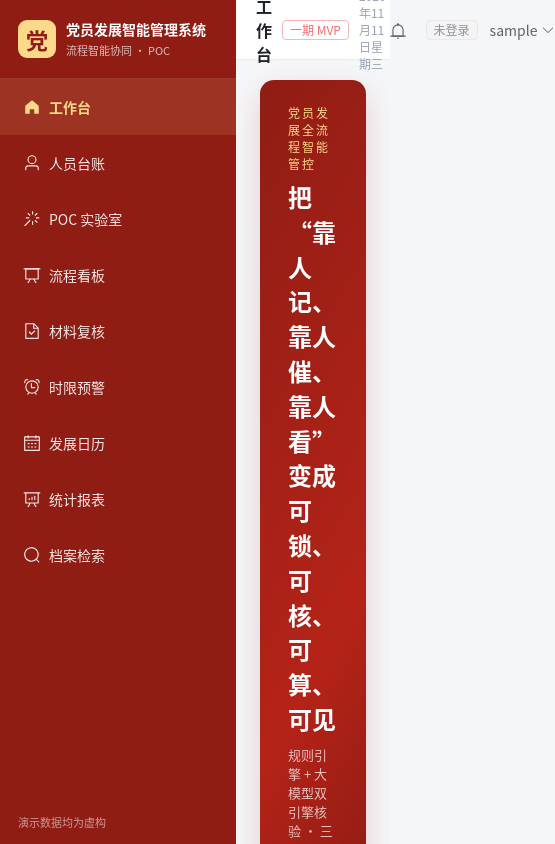
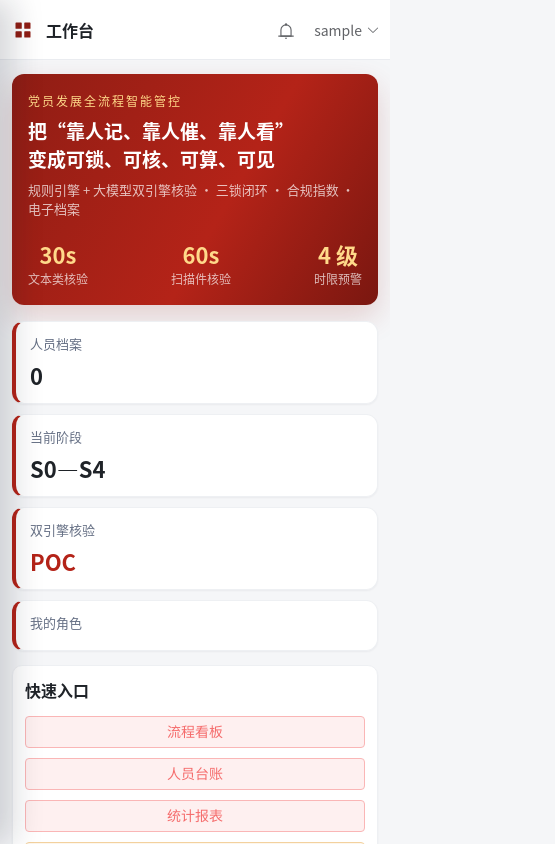
Before and after one commit to zhh123465/Party_Building_System, a Vue app in the folder frontend/: page /dashboard in a window 390 px wide. Shown: the whole page, 555 px wide, since content can reach past the window. Built offline with nearby package versions, Linux system fonts and the light colour scheme; no server answers; sample sign-in values are in the browser's storage.

Commit message:
perf: 前端响应式与移动端适配

```diff
--- a/frontend/index.html
+++ b/frontend/index.html
@@ -4,6 +4,7 @@
     <meta charset="UTF-8" />
     <meta name="viewport" content="width=device-width, initial-scale=1.0" />
     <link rel="icon" href="/favicon.svg" type="image/svg+xml" />
+    <meta name="theme-color" content="#8f1d14" />
     <title>党员发展智能管理系统</title>
   </head>
   <body>
--- a/frontend/src/layouts/MainLayout.vue
+++ b/frontend/src/layouts/MainLayout.vue
@@ -1,6 +1,7 @@
 <template>
   <el-container class="layout">
-    <el-aside width="236px" class="aside">
+    <div v-if="isMobile && sidebarOpen" class="sidebar-mask" @click="sidebarOpen = false"></div>
+    <el-aside width="236px" class="aside" :class="{ 'mobile-open': sidebarOpen }">
       <div class="brand">
         <div class="brand-mark">党</div>
         <div>
@@ -52,6 +53,9 @@
     <el-container>
       <el-header class="header">
         <div class="header-left">
+          <el-button v-if="isMobile" link class="menu-btn" @click="sidebarOpen = true">
+            <el-icon size="20"><Menu /></el-icon>
+          </el-button>
           <span class="header-title">{{ route.meta.title || '工作台' }}</span>
           <el-tag size="small" effect="plain" type="danger">一期 MVP</el-tag>
           <span class="today">{{ today }}</span>
@@ -83,7 +87,7 @@
 </template>
 
 <script setup>
-import { computed, onMounted, ref, watch } from 'vue'
+import { computed, onBeforeUnmount, onMounted, ref, watch } from 'vue'
 import { useRoute, useRouter } from 'vue-router'
 import { useAuthStore } from '../stores/auth'
 import { ElMessage } from 'element-plus'
@@ -96,6 +100,19 @@ const auth = useAuthStore()
 const activeMenu = computed(() => route.path)
 const unread = ref(0)
 const today = new Date().toLocaleDateString('zh-CN', { year: 'numeric', month: 'long', day: 'numeric', weekday: 'long' })
+const isMobile = ref(false)
+const sidebarOpen = ref(false)
+
+function updateViewport() {
+  isMobile.value = window.innerWidth <= 900
+  if (!isMobile.value) sidebarOpen.value = false
+}
+
+onMounted(() => {
+  updateViewport()
+  window.addEventListener('resize', updateViewport)
+})
+onBeforeUnmount(() => window.removeEventListener('resize', updateViewport))
 
 async function refreshUnread() {
   try {
@@ -106,7 +123,10 @@ async function refreshUnread() {
 }
 
 onMounted(refreshUnread)
-watch(() => route.path, refreshUnread)
+watch(() => route.path, () => {
+  refreshUnread()
+  sidebarOpen.value = false
+})
 const roleMap = { R1: '超级管理员', R2: '支部书记', R3: '党务助理', R4: '学生' }
 const roleLabel = computed(() => roleMap[auth.role] || auth.role || '未登录')
 
@@ -161,6 +181,7 @@ async function onCommand(command) {
 .menu {
   border-right: none;
   flex: 1;
+  overflow-y: auto;
 }
 .aside-footer {
   padding: 14px 18px;
@@ -178,6 +199,10 @@ async function onCommand(command) {
   display: flex;
   align-items: center;
   gap: 10px;
+}
+.menu-btn {
+  display: none;
+  color: #8f1d14;
 }
 .header-title {
   font-size: 16px;
@@ -205,5 +230,46 @@ async function onCommand(command) {
 .main {
   padding: 20px 24px 30px;
   overflow: auto;
+  -webkit-overflow-scrolling: touch;
+}
+.sidebar-mask {
+  position: fixed;
+  inset: 0;
+  background: rgba(16, 24, 40, 0.45);
+  z-index: 1999;
+}
+
+@media (max-width: 900px) {
+  .aside {
+    position: fixed;
+    left: 0;
+    top: 0;
+    bottom: 0;
+    z-index: 2000;
+    transform: translateX(-100%);
+    transition: transform 0.22s ease;
+    box-shadow: 12px 0 30px rgba(16, 24, 40, 0.18);
+  }
+  .aside.mobile-open {
+    transform: translateX(0);
+  }
+  .menu-btn {
+    display: inline-flex;
+  }
+  .today {
+    display: none;
+  }
+  .header {
+    padding: 0 10px;
+  }
+  .header-left .el-tag {
+    display: none;
+  }
+  .header-right .el-tag {
+    display: none;
+  }
+  .main {
+    padding: 14px 12px 26px;
+  }
 }
 </style>
--- a/frontend/src/main.js
+++ b/frontend/src/main.js
@@ -6,7 +6,7 @@ import 'element-plus/es/components/message-box/style/css'
 import 'element-plus/es/components/loading/style/css'
 import {
   AlarmClock, ArrowDown, Bell, Calendar, DataAnalysis, DataBoard, Document,
-  DocumentChecked, HomeFilled, Lock, MagicStick, Search, Setting, Timer, UploadFilled, User
+  DocumentChecked, HomeFilled, Lock, MagicStick, Menu, Search, Setting, Timer, UploadFilled, User
 } from '@element-plus/icons-vue'
 import App from './App.vue'
 import router from './router'
@@ -18,7 +18,7 @@ app.use(router)
 app.use(ElLoading)
 const icons = {
   AlarmClock, ArrowDown, Bell, Calendar, DataAnalysis, DataBoard, Document,
-  DocumentChecked, HomeFilled, Lock, MagicStick, Search, Setting, Timer, UploadFilled, User
+  DocumentChecked, HomeFilled, Lock, MagicStick, Menu, Search, Setting, Timer, UploadFilled, User
 }
 for (const [key, component] of Object.entries(icons)) {
   app.component(key, component)
--- a/frontend/src/styles/main.css
+++ b/frontend/src/styles/main.css
@@ -140,3 +140,115 @@ body {
     grid-template-columns: repeat(2, minmax(0, 1fr));
   }
 }
+/* ---------- 响应式与移动端适配 ---------- */
+html, body {
+  overflow-x: hidden;
+}
+
+@media (max-width: 900px) {
+  .page-title {
+    font-size: 18px;
+  }
+  .page-subtitle {
+    font-size: 12px;
+    line-height: 1.6;
+    margin-bottom: 12px;
+  }
+  .card {
+    padding: 12px;
+    border-radius: 10px;
+  }
+  .stat-grid,
+  .stat-grid.five {
+    grid-template-columns: repeat(2, minmax(0, 1fr));
+    gap: 10px;
+  }
+  .stat-card {
+    padding: 12px 14px;
+  }
+  .stat-card .value {
+    font-size: 22px;
+  }
+  .grid {
+    grid-template-columns: 1fr !important;
+  }
+  .toolbar {
+    gap: 8px;
+  }
+  .toolbar .el-input,
+  .toolbar .el-select,
+  .toolbar .el-date-editor,
+  .toolbar .el-input-number {
+    width: 100% !important;
+    flex: 1 1 100%;
+  }
+  .toolbar .el-button {
+    min-height: 38px;
+  }
+  .el-dialog {
+    width: 94vw !important;
+    max-width: 94vw;
+    margin-top: 4vh !important;
+  }
+  .el-dialog__body {
+    padding: 12px 14px;
+  }
+  .el-drawer {
+    width: 92vw !important;
+  }
+  .el-message-box {
+    width: 90vw !important;
+    max-width: 90vw;
+  }
+  .el-table {
+    font-size: 12px;
+  }
+  .el-table .cell {
+    word-break: break-word;
+  }
+  .el-pagination {
+    flex-wrap: wrap;
+    row-gap: 6px;
+  }
+}
+
+@media (max-width: 600px) {
+  .stat-grid,
+  .stat-grid.five {
+    grid-template-columns: 1fr;
+  }
+  .toolbar {
+    flex-direction: column;
+    align-items: stretch;
+  }
+  .toolbar > .el-button,
+  .toolbar > .el-dropdown {
+    width: 100%;
+  }
+  .toolbar > div[style*="flex:1"] {
+    display: none;
+  }
+  .page-title {
+    font-size: 17px;
+  }
+  .el-dialog {
+    width: 96vw !important;
+    max-width: 96vw;
+    margin-top: 2vh !important;
+  }
+  .el-drawer {
+    width: 96vw !important;
+  }
+  .el-descriptions__label,
+  .el-descriptions__content {
+    font-size: 12px;
+  }
+}
+
+@media (hover: none) {
+  .card:hover,
+  .stat-card:hover {
+    transform: none;
+    box-shadow: 0 1px 2px rgba(16, 24, 40, 0.05);
+  }
+}
--- a/frontend/src/views/Board.vue
+++ b/frontend/src/views/Board.vue
@@ -384,4 +384,10 @@ h3 {
   .five { grid-template-columns: repeat(2, minmax(0, 1fr)); }
   .grid { grid-template-columns: 1fr; }
 }
+@media (max-width: 600px) {
+  .five { grid-template-columns: 1fr; }
+  .chart { height: 200px; }
+  .dist-row { grid-template-columns: 76px 1fr 28px; }
+  .blocker-item { flex-wrap: wrap; }
+}
 </style>
--- a/frontend/src/views/Dashboard.vue
+++ b/frontend/src/views/Dashboard.vue
@@ -155,4 +155,28 @@ h3 {
     align-items: flex-start;
   }
 }
+@media (max-width: 600px) {
+  .hero {
+    padding: 18px 16px;
+    border-radius: 12px;
+  }
+  .hero h1 {
+    font-size: 19px;
+  }
+  .hero-badges {
+    width: 100%;
+    justify-content: space-between;
+    gap: 8px;
+  }
+  .hero-badges strong {
+    font-size: 22px;
+  }
+  .quick {
+    flex-direction: column;
+  }
+  .quick .el-button {
+    width: 100%;
+    margin-left: 0;
+  }
+}
 </style>
--- a/frontend/src/views/Login.vue
+++ b/frontend/src/views/Login.vue
@@ -181,5 +181,25 @@ h2 {
   .login-left {
     display: none;
   }
+  .login-right {
+    padding: 18px;
+  }
+  .login-card {
+    width: 100%;
+    max-width: 420px;
+  }
+}
+@media (max-width: 480px) {
+  .login-right {
+    padding: 14px;
+    align-items: flex-start;
+    padding-top: 8vh;
+  }
+  h2 {
+    font-size: 22px;
+  }
+  .accounts {
+    gap: 6px;
+  }
 }
 </style>
--- a/frontend/src/views/PersonArchive.vue
+++ b/frontend/src/views/PersonArchive.vue
@@ -133,4 +133,9 @@ onMounted(load)
 .stage-title { display: flex; align-items: center; gap: 12px; }
 .small { color: #667085; font-size: 12px; }
 h3 { margin: 0 0 12px; font-size: 16px; }
+@media (max-width: 600px) {
+  .head { flex-wrap: wrap; gap: 8px; }
+  .head .page-title { width: 100%; order: 3; font-size: 17px; }
+  .stage-title { flex-wrap: wrap; gap: 6px; }
+}
 </style>
--- a/frontend/src/views/PersonMaterials.vue
+++ b/frontend/src/views/PersonMaterials.vue
@@ -217,4 +217,20 @@ onMounted(load)
 h4 {
   margin: 18px 0 8px;
 }
+@media (max-width: 600px) {
+  .head {
+    flex-wrap: wrap;
+    gap: 8px;
+  }
+  .head .page-title {
+    width: 100%;
+    order: 3;
+    font-size: 17px;
+  }
+  .report-head {
+    flex-direction: column;
+    align-items: flex-start;
+    gap: 8px;
+  }
+}
 </style>
--- a/frontend/src/views/Reports.vue
+++ b/frontend/src/views/Reports.vue
@@ -215,4 +215,8 @@ h3 { margin: 0 0 10px; font-size: 16px; }
   .five { grid-template-columns: repeat(2, minmax(0, 1fr)); }
   .grid { grid-template-columns: 1fr; }
 }
+@media (max-width: 600px) {
+  .five { grid-template-columns: 1fr; }
+  .chart { height: 210px; }
+}
 </style>
```
Also changed, not shown: 3 other files (tests, documents, lock files or other folders).
